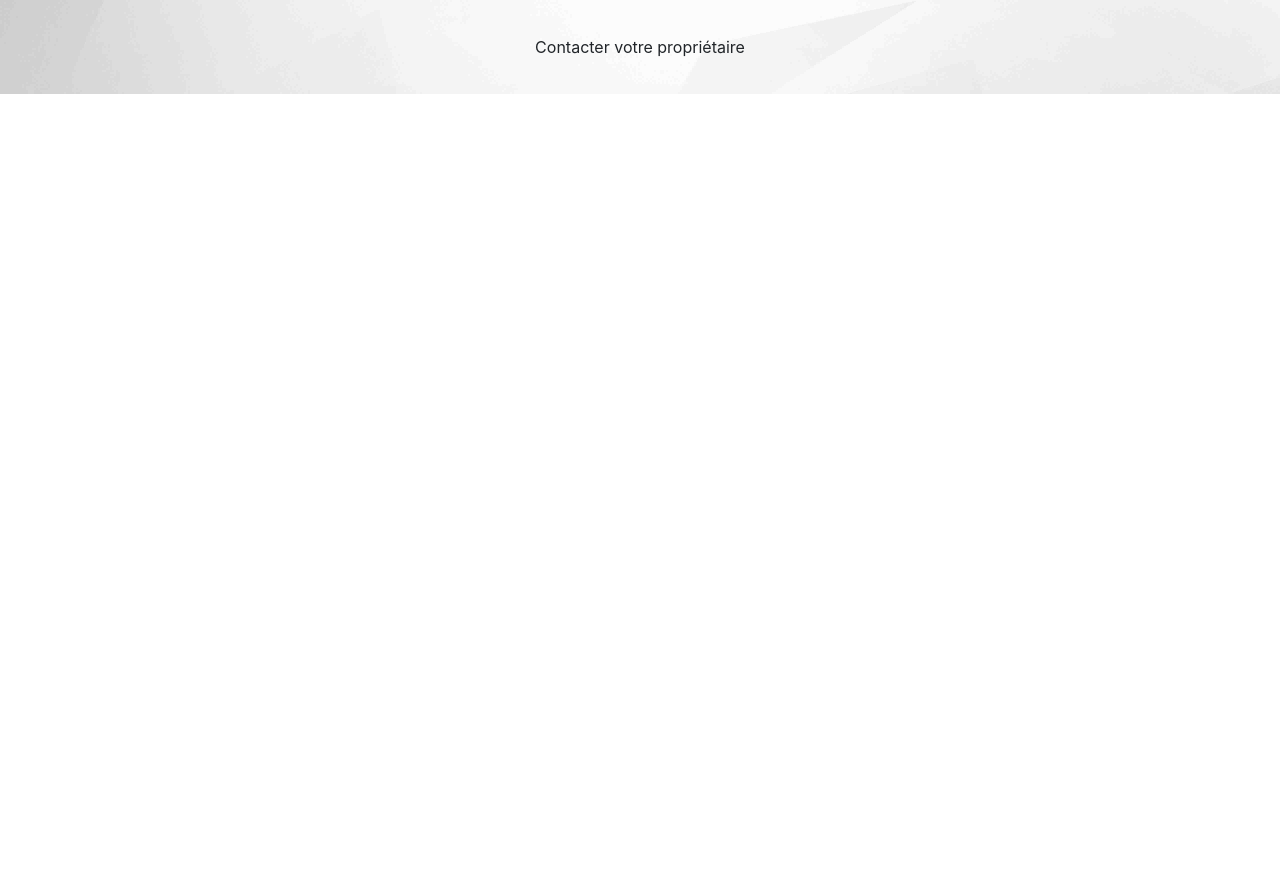
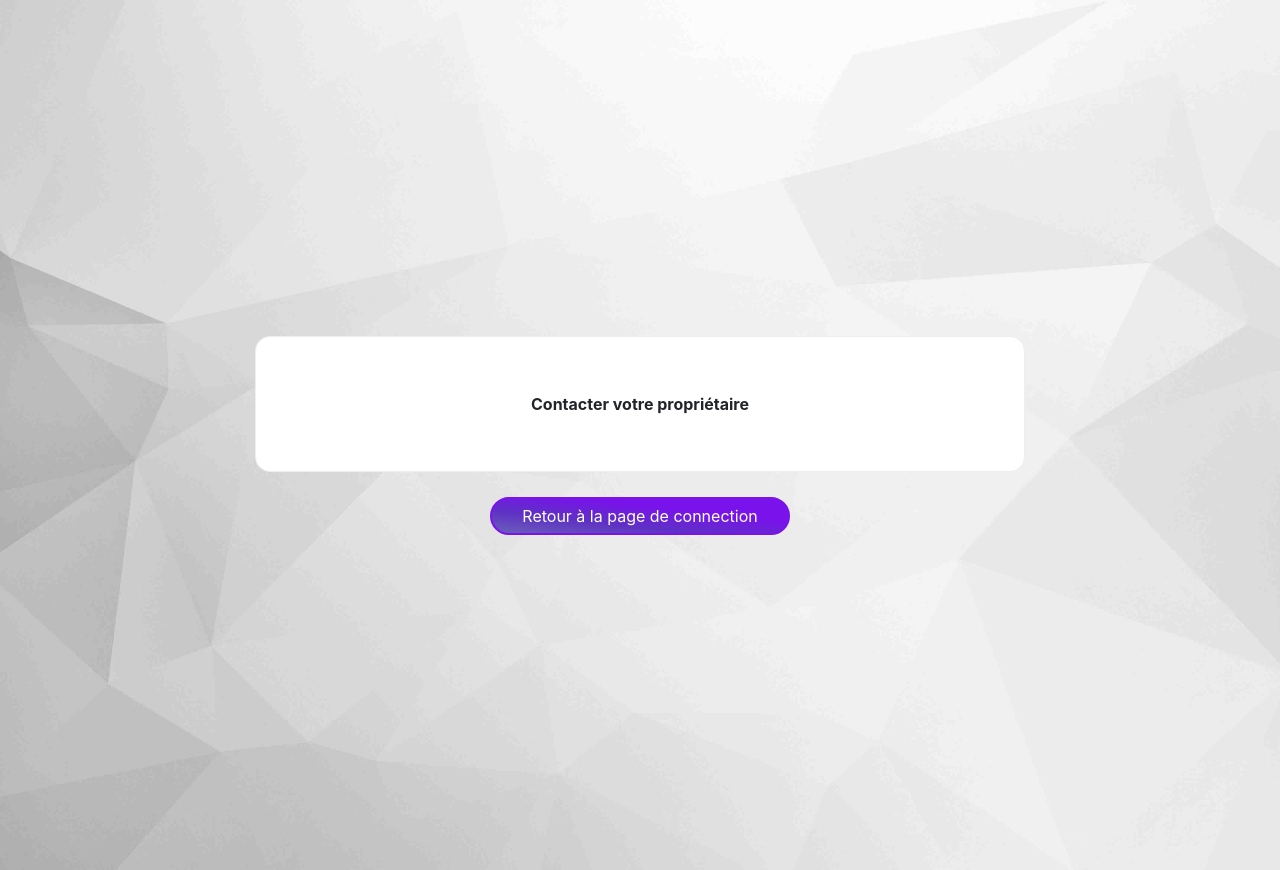
Before and after one commit to Theosde/LocationApp, a React (Create React App) app: page /afterlogin in a window 1280 px wide. Before the commit the page ends 800 px from the top, so only its background shows below. Built offline with nearby package versions, Linux system fonts and the light colour scheme.

Commit message:
afterloginredirect

```diff
--- a/src/components/afterLogin.js
+++ b/src/components/afterLogin.js
@@ -1,5 +1,5 @@
 import React from 'react';
-
+import {BrowserRouter as Router, Switch, Link, Route, Redirect} from "react-router-dom";
 import "../css/doc.css";
 
 
@@ -12,7 +12,8 @@ function AfterLogin() {
   <div>
     <div className="body-bg-doc">
       <div className="errorMessDiv">
-          Contacter votre propriétaire
+          <p>Contacter votre propriétaire</p>
+          <Link  className="form-check-label2" to="/connection">Retour à la page de connection</Link>
       </div>
     </div>
   </div>
--- a/src/components/login.js
+++ b/src/components/login.js
@@ -33,6 +33,7 @@ function Login({match}) {
         console.log("islog.getResultFetchSignin.user.appartement[0]._id",islog.getResultFetchSignin.user.appartement);
         if (islog.getResultFetchSignin.user.appartement.length == 0 ) {
           console.log("PAS D APPART AU LOCATAIRE");
+          islog.islog = false;
           setredirect(<Redirect to="/afterlogin"/>)
         }else {
           setredirect(<Redirect to={'/monappart/'+islog.getResultFetchSignin.user.appartement[0]._id}/>)
@@ -70,7 +71,7 @@ function Login({match}) {
             <Link className="form-check-label" to="/inscription">S'inscrire</Link>
           </div>
 
-          {islog.getResultFetchSignin.error != undefined  ?  <div className='errorMessAddLoc' style={{marginBottom:'15px'}}>{islog.getResultFetchSignin.error}</div>  : <div></div>}
+          {islog.getResultFetchSignin.error == undefined  ? <div></div> : islog.getResultFetchSignin.error == "" ? <div></div> :  <div className='errorMessAddLoc' style={{marginBottom:'15px'}}>{islog.getResultFetchSignin.error}</div> }
 
           <button style={{marginBottom:"15px"}} className="btn btn-primary" onClick={(event)=>{
             event.preventDefault()
--- a/src/css/doc.css
+++ b/src/css/doc.css
@@ -142,7 +142,45 @@ h1{
 }
 
 .errorMessDiv{
+  height: 100vh;
+  display:flex;
+  flex-direction: column;
+  justify-content: center;
+  align-items:center;
+}
 
+.errorMessDiv p{
+  background-color: white;
+  padding: 55px 275px;
+  border-radius: 15px;
+  border: 1px solid #EEE;
+  font-weight: bold;
+  margin-bottom: 25px;
+}
+
+a.form-check-label2{
+  cursor: pointer;
+  background-image:-webkit-linear-gradient(bottom left, #6b5fb8, #5e31c4, #7912eb, #7912eb);
+  background-image:-o-linear-gradient(bottom left, #6b5fb8, #5e31c4, #7912eb, #7912eb);
+  background-image:linear-gradient(to top right, #6b5fb8, #5e31c4, #7912eb, #7912eb);
+  color: white;
+  max-width: 450px;
+  padding: 5px 30px;
+  border-radius: 25px;
+  text-decoration: none;
+  border: 2px solid #7912eb;
+}
+
+a.form-check-label2:hover{
+  cbackground-image:-webkit-linear-gradient(bottom left, #fff, #fff, #fff, #fff);
+  background-image:-o-linear-gradient(bottom left, #fff, #fff, #fff, #fff);
+  background-image:linear-gradient(to top right, #fff, #fff, #fff, #fff);
+  color: #7912eb;
+  border: 2px solid ;
+  border-image: -webkit-linear-gradient(to top right, #6b5fb8, #5e31c4, #7912eb, #7912eb);
+  border-radius: 25px;
+  padding: 5px 30px;
+  cursor: pointer;
 }
 
 @media screen and (max-width: 760px){
@@ -179,4 +217,10 @@ h1{
   .main-info-doc-2{
     padding: 75px 25px;
   }
+
+  .errorMessDiv p{
+    background-color: white;
+    padding: 55px 125px;
+
+  }
 }
```
